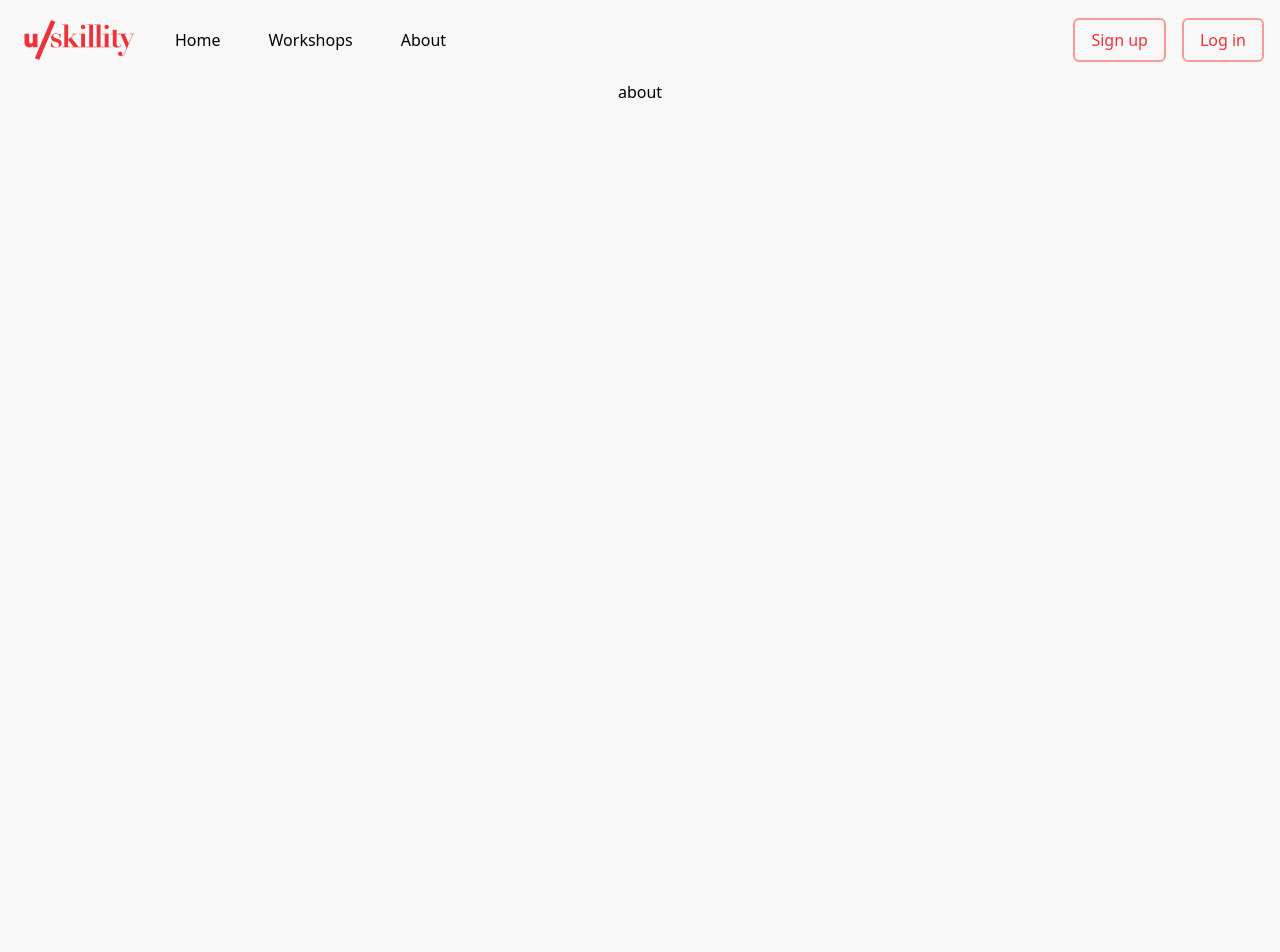
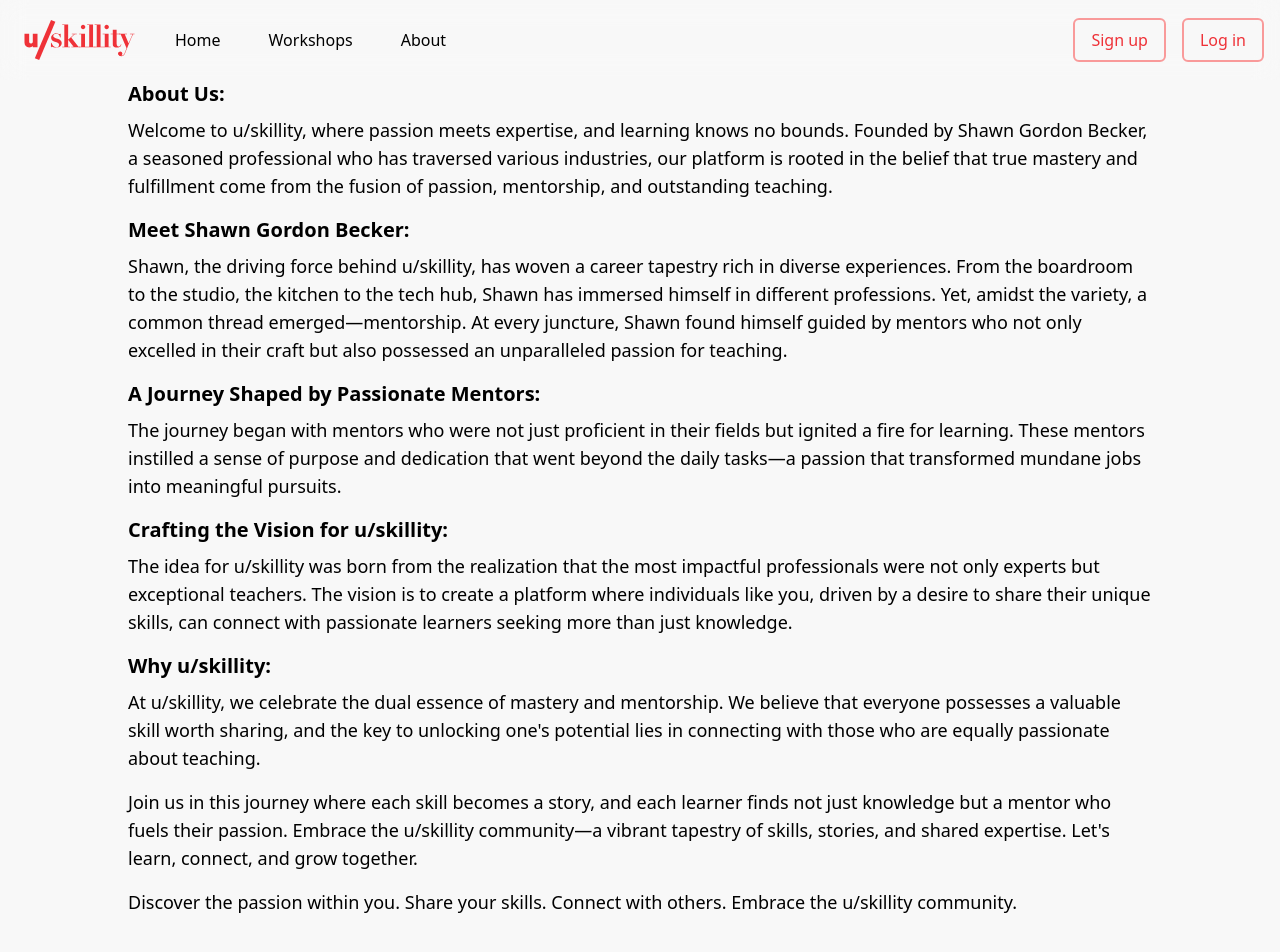
Before and after one commit to ShawnGB/uskillity-next, a Next.js app: page /about in a window 1280 px wide. Shown: the top 952 px of the page. Built offline with nearby package versions, Linux system fonts and the light colour scheme.

Commit message:
about content draft

```diff
--- a/app/about/page.tsx
+++ b/app/about/page.tsx
@@ -1,3 +1,76 @@
+import React from 'react';
+
+const styles = {
+  headline: 'text-xl font-bold mb-2',
+  body: 'text-lg leading-7 mb-4 ',
+};
+
 export default function About() {
-  return <h1>about</h1>;
+  return (
+    <div className='w-4/5'>
+      <h2 className={styles.headline}>About Us:</h2>
+
+      <p className={styles.body}>
+        Welcome to u/skillity, where passion meets expertise, and learning knows
+        no bounds. Founded by Shawn Gordon Becker, a seasoned professional who
+        has traversed various industries, our platform is rooted in the belief
+        that true mastery and fulfillment come from the fusion of passion,
+        mentorship, and outstanding teaching.
+      </p>
+
+      <h2 className={styles.headline}>Meet Shawn Gordon Becker:</h2>
+
+      <p className={styles.body}>
+        Shawn, the driving force behind u/skillity, has woven a career tapestry
+        rich in diverse experiences. From the boardroom to the studio, the
+        kitchen to the tech hub, Shawn has immersed himself in different
+        professions. Yet, amidst the variety, a common thread
+        emerged—mentorship. At every juncture, Shawn found himself guided by
+        mentors who not only excelled in their craft but also possessed an
+        unparalleled passion for teaching.
+      </p>
+
+      <h2 className={styles.headline}>
+        A Journey Shaped by Passionate Mentors:
+      </h2>
+
+      <p className={styles.body}>
+        The journey began with mentors who were not just proficient in their
+        fields but ignited a fire for learning. These mentors instilled a sense
+        of purpose and dedication that went beyond the daily tasks—a passion
+        that transformed mundane jobs into meaningful pursuits.
+      </p>
+
+      <h2 className={styles.headline}>Crafting the Vision for u/skillity:</h2>
+
+      <p className={styles.body}>
+        The idea for u/skillity was born from the realization that the most
+        impactful professionals were not only experts but exceptional teachers.
+        The vision is to create a platform where individuals like you, driven by
+        a desire to share their unique skills, can connect with passionate
+        learners seeking more than just knowledge.
+      </p>
+
+      <h2 className={styles.headline}>Why u/skillity:</h2>
+
+      <p className={styles.body}>
+        At u/skillity, we celebrate the dual essence of mastery and mentorship.
+        We believe that everyone possesses a valuable skill worth sharing, and
+        the key to unlocking one&apos;s potential lies in connecting with those
+        who are equally passionate about teaching.
+      </p>
+
+      <p className={styles.body}>
+        Join us in this journey where each skill becomes a story, and each
+        learner finds not just knowledge but a mentor who fuels their passion.
+        Embrace the u/skillity community—a vibrant tapestry of skills, stories,
+        and shared expertise. Let&apos;s learn, connect, and grow together.
+      </p>
+
+      <p className={styles.body}>
+        Discover the passion within you. Share your skills. Connect with others.
+        Embrace the u/skillity community.
+      </p>
+    </div>
+  );
 }
```
